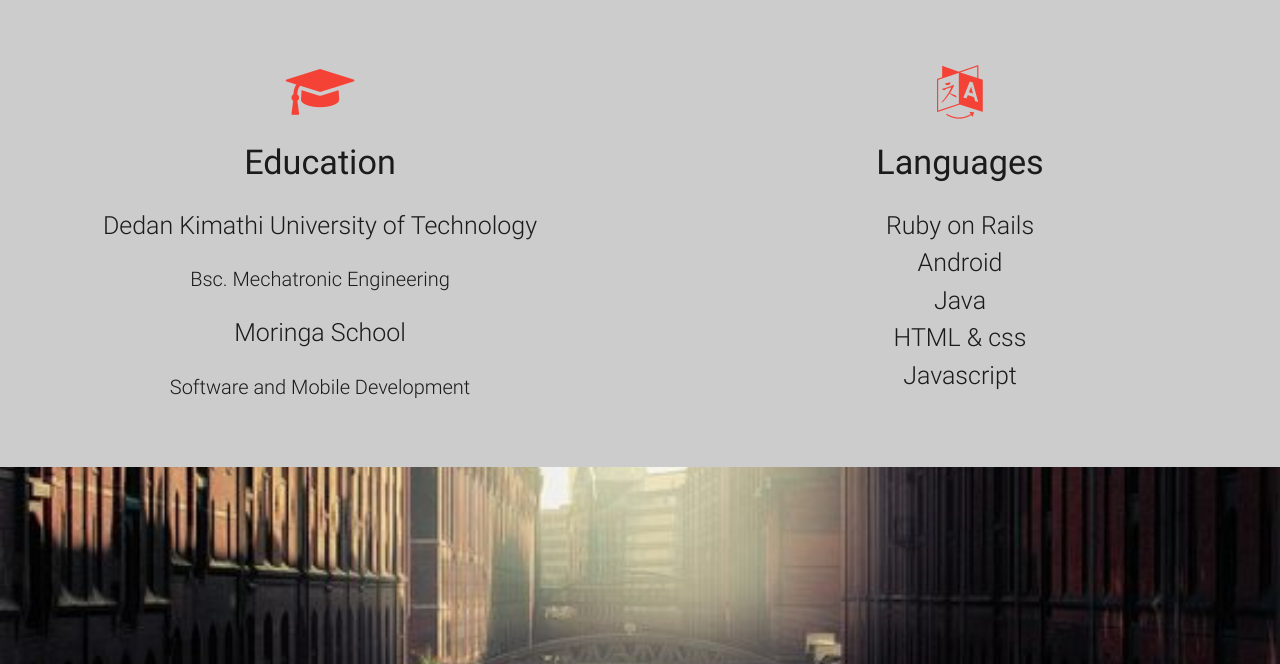
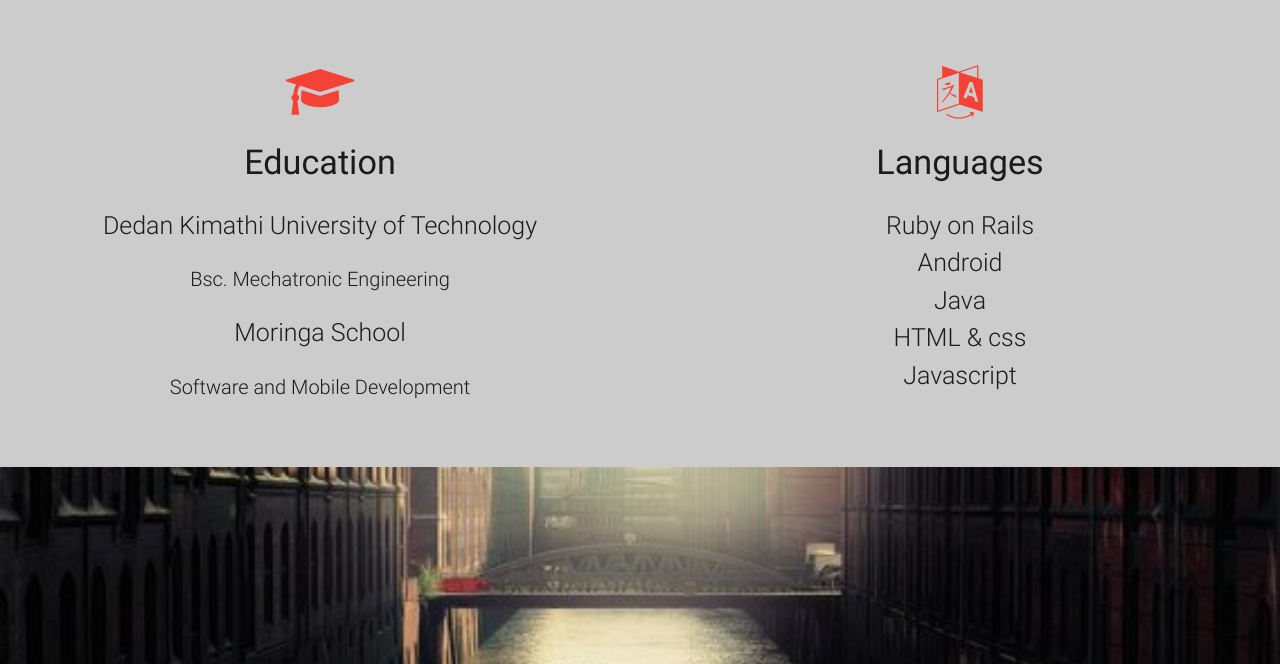
Before and after one commit to Osuka-Andala/Osuka-Andala.github.io, a plain HTML site: page index.html in a window 1280 px wide. Shown: the part 846-1510 px from the top of the page. Drawn offline with nearby package versions, Linux system fonts and the light colour scheme; files whose address does not match are found by name.

Commit message:
Deleted unecessary scripts

```diff
--- a/index.html
+++ b/index.html
@@ -125,7 +125,7 @@
      </div>
 	 </div>
 			<div class="parallax-container">
-					<div class="parallax" style="height: 400px"><img src="images/rsz_rsz_venice.jpg" ></div>
+					<div class="parallax"><img src="images/rsz_rsz_venice.jpg" ></div>
 			 </div>
 
 			 <!--   Icon Section   -->
@@ -238,9 +238,6 @@
 		 <script type="text/javascript" src="scripts/index.js"></script>
 		 <script type="text/javascript" src="scripts/scroll.js"></script>
 
-		 </script>
-
-		 </script>
 		 <script src="WOW-1.1.2/dist/wow.min.js"></script>
      <script>new WOW().init();</script>
 
```
